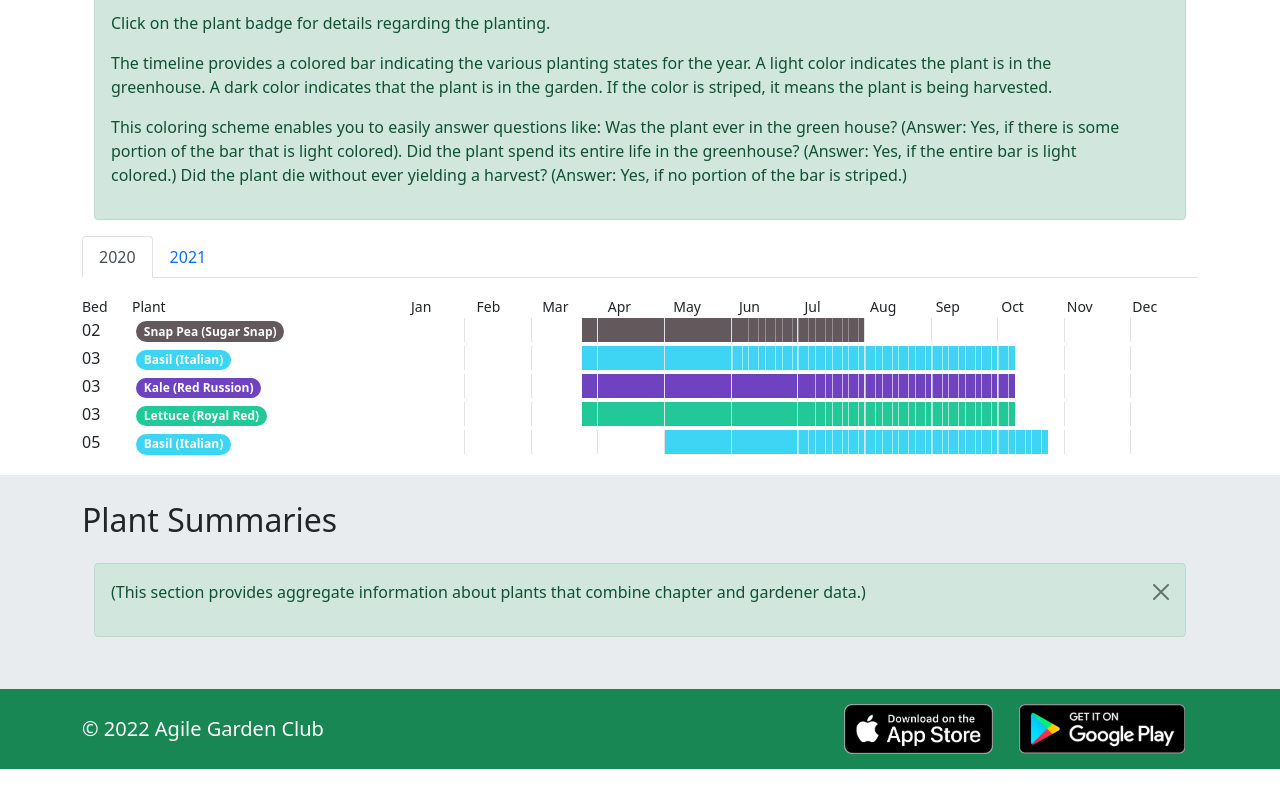
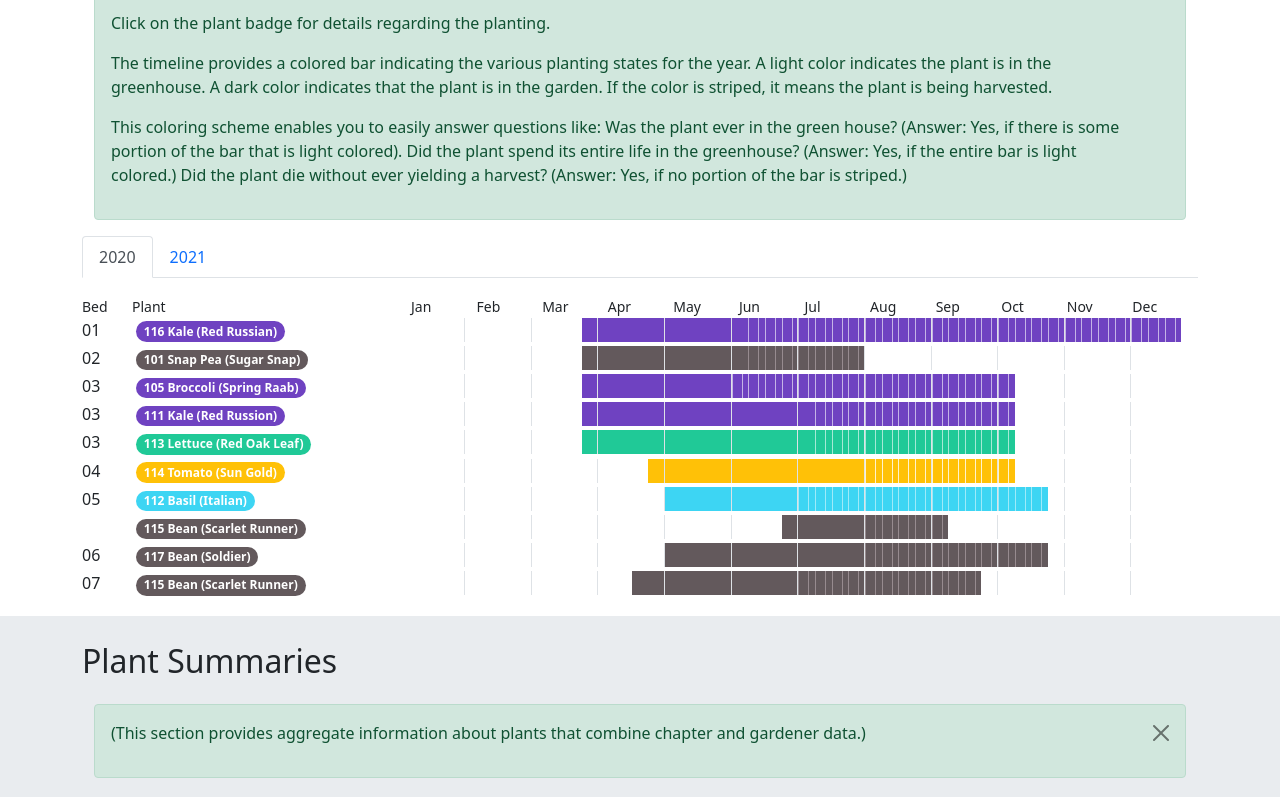
Before and after one commit to agilegardenclub/public-garden, a React (Create React App) app: page / in a window 1280 px wide. Shown: the part 2440-3237 px from the top of the page. Before the commit the page ends 3209 px from the top, so only its background shows below. Built offline with nearby package versions, Linux system fonts and the light colour scheme.

Commit message:
finished adding 2020 plants.

```diff
--- a/src/components/GardenPlantBadge.js
+++ b/src/components/GardenPlantBadge.js
@@ -9,7 +9,8 @@ import { plantFamilyColorName, plantFamilyName } from '../datamodel/PlantInfo';
 
 export function GardenPlantBadge({ plantID }) {
   const plantInfo = chapterOverview.plantInfo(plantID);
-  const name = `${plantInfo.plant} (${plantInfo.variety})`;
+  const plantNum = plantID.substring(5);
+  const name = `${plantInfo.plant} (${plantInfo.variety}) ${plantNum}`;
   const bg = plantFamilyColorName(plantID);
   const textColor = `text-${plantFamilyColorName(plantID)}`;
   const vendor = plantInfo.vendor;
--- a/src/components/TimelinePlantBadge.js
+++ b/src/components/TimelinePlantBadge.js
@@ -9,7 +9,8 @@ import { plantFamilyColorName, plantFamilyName } from '../datamodel/PlantInfo';
 export function TimelinePlantBadge({ plantingData }) {
   const plantID = plantingData.plantID;
   const plantInfo = chapterOverview.plantInfo(plantID);
-  const name = `${plantInfo.plant} (${plantInfo.variety})`;
+  const plantNum = plantID.substring(6);
+  const name = `${plantNum} ${plantInfo.plant} (${plantInfo.variety})`;
   const bg = plantFamilyColorName(plantID);
   const textColor = `text-${plantFamilyColorName(plantID)}`;
   const vendor = plantInfo.vendor || '';
--- a/src/datamodel/gardenData.js
+++ b/src/datamodel/gardenData.js
@@ -206,6 +206,21 @@ export const gardenData = [
         gardenerIDs: ['gardener-01', 'gardener-02'],
         plantingData: [
           {
+            bedID: '01',
+            bedPlantings: [
+              {
+                plantID: 'plant-116',
+                usedGreenhouse: false,
+                fromStart: true,
+                startDate: '3/30/2020',
+                transplantDate: '',
+                firstHarvestDate: '6/10/2020',
+                endDate: '12/15/2020',
+                outcomes: { appearance: 5, resistance: 5, yield: 5, flavor: 4 },
+              },
+            ],
+          },
+          {
             bedID: '02',
             bedPlantings: [
               {
@@ -223,7 +238,7 @@ export const gardenData = [
             bedID: '03',
             bedPlantings: [
               {
-                plantID: 'plant-104',
+                plantID: 'plant-105',
                 usedGreenhouse: false,
                 startDate: '3/24/2020',
                 transplantDate: '',
@@ -251,13 +266,28 @@ export const gardenData = [
             bedID: '03',
             bedPlantings: [
               {
-                plantID: 'plant-100',
+                plantID: 'plant-113',
                 usedGreenhouse: false,
                 startDate: '3/24/2020',
                 transplantDate: '',
                 firstHarvestDate: '7/14/2020',
                 endDate: '10/01/2020',
-                outcomes: { germination: 4, appearance: 5, resistance: 4, yield: 5, flavor: 5 },
+                outcomes: { germination: 3, appearance: 4, resistance: 4, yield: 3, flavor: 3 },
+              },
+            ],
+          },
+          {
+            bedID: '04',
+            bedPlantings: [
+              {
+                plantID: 'plant-114',
+                usedGreenhouse: false,
+                fromStart: true,
+                startDate: '4/26/2020',
+                transplantDate: '',
+                firstHarvestDate: '8/1/2020',
+                endDate: '10/1/2020',
+                outcomes: { appearance: 5, resistance: 5, yield: 5, flavor: 5 },
               },
             ],
           },
@@ -267,11 +297,50 @@ export const gardenData = [
               {
                 plantID: 'plant-112',
                 usedGreenhouse: false,
+                fromStart: true,
                 startDate: '5/6/2020',
                 transplantDate: '',
                 firstHarvestDate: '7/5/2020',
                 endDate: '10/16/2020',
                 outcomes: { appearance: 5, resistance: 5, yield: 5, flavor: 5 },
+              },
+              {
+                plantID: 'plant-115',
+                usedGreenhouse: false,
+                fromStart: false,
+                startDate: '6/28/2020',
+                transplantDate: '',
+                firstHarvestDate: '8/5/2020',
+                endDate: '9/1/2020',
+                outcomes: { germination: 3, appearance: 2, resistance: 5, yield: 2, flavor: 2 },
+              },
+            ],
+          },
+          {
+            bedID: '06',
+            bedPlantings: [
+              {
+                plantID: 'plant-117',
+                usedGreenhouse: false,
+                startDate: '5/5/2020',
+                transplantDate: '',
+                firstHarvestDate: '8/1/2020',
+                endDate: '10/15/2020',
+                outcomes: { germination: 4, appearance: 4, resistance: 4, yield: 3, flavor: 5 },
+              },
+            ],
+          },
+          {
+            bedID: '07',
+            bedPlantings: [
+              {
+                plantID: 'plant-115',
+                usedGreenhouse: false,
+                startDate: '4/18/2020',
+                transplantDate: '',
+                firstHarvestDate: '7/1/2020',
+                endDate: '9/15/2020',
+                outcomes: { germination: 4, appearance: 5, resistance: 5, yield: 4, flavor: 4 },
               },
             ],
           },
--- a/src/datamodel/plantData.js
+++ b/src/datamodel/plantData.js
@@ -219,10 +219,70 @@ export const plantData = [
     plant: 'Basil',
     variety: 'Italian',
     familyID: 'plantfamily-10',
-    vendor: '',
-    vendorURL: '',
-    description: '(Store bought, no description)',
-    daysToHarvest: 80,
+    vendor: 'Sunseed Farm',
+    vendorURL: 'https://www.sunseedfarm.com/',
+    description: 'Certified Organic Starts',
+    daysToHarvest: 70,
+  },
+  {
+    id: 'plant-113',
+    plant: 'Lettuce',
+    variety: 'Red Oak Leaf',
+    familyID: 'plantfamily-09',
+    vendor: 'High Mowing Seeds',
+    vendorURL: 'https://www.highmowingseeds.com/organic-non-gmo-red-oak-leaf-lettuce.html',
+    description: 'Burgundy oakleaf with golden sheen, perfect for teenage heads or baby leaves in all seasons.',
+    daysToHarvest: 60,
+  },
+  {
+    id: 'plant-113',
+    plant: 'Lettuce',
+    variety: 'Red Oak Leaf',
+    familyID: 'plantfamily-09',
+    vendor: 'High Mowing Seeds',
+    vendorURL: 'https://www.highmowingseeds.com/organic-non-gmo-red-oak-leaf-lettuce.html',
+    description: 'Burgundy oakleaf with golden sheen, perfect for teenage heads or baby leaves in all seasons.',
+    daysToHarvest: 60,
+  },
+  {
+    id: 'plant-114',
+    plant: 'Tomato',
+    variety: 'Sun Gold',
+    familyID: 'plantfamily-07',
+    vendor: 'Sunseed Farm',
+    vendorURL: 'https://www.sunseedfarm.com/',
+    description: 'Certified Organic Starts',
+    daysToHarvest: 100,
+  },
+  {
+    id: 'plant-115',
+    plant: 'Bean',
+    variety: 'Scarlet Runner',
+    familyID: 'plantfamily-05',
+    vendor: 'Ed Hume Seeds',
+    vendorURL: 'https://humeseeds.com/',
+    description: '',
+    daysToHarvest: 75,
+  },
+  {
+    id: 'plant-116',
+    plant: 'Kale',
+    variety: 'Red Russian',
+    familyID: 'plantfamily-02',
+    vendor: 'Sunseed Farm',
+    vendorURL: 'https://www.sunseedfarm.com/',
+    description: 'Certified Organic Starts',
+    daysToHarvest: 95,
+  },
+  {
+    id: 'plant-117',
+    plant: 'Bean',
+    variety: 'Soldier',
+    familyID: 'plantfamily-05',
+    vendor: 'Uprising Seeds',
+    vendorURL: 'https://uprisingorganics.com/collections/bean',
+    description: 'Certified Organic Starts',
+    daysToHarvest: 60,
   },
 ];
 
```
Also changed, not shown: 1 other file (tests, documents, lock files or other folders).
